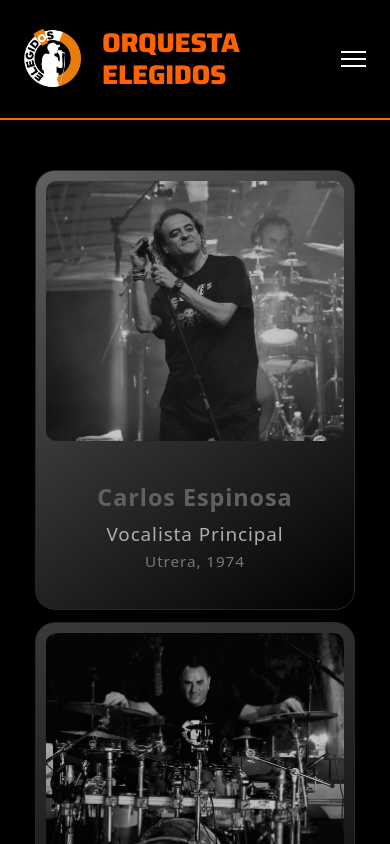
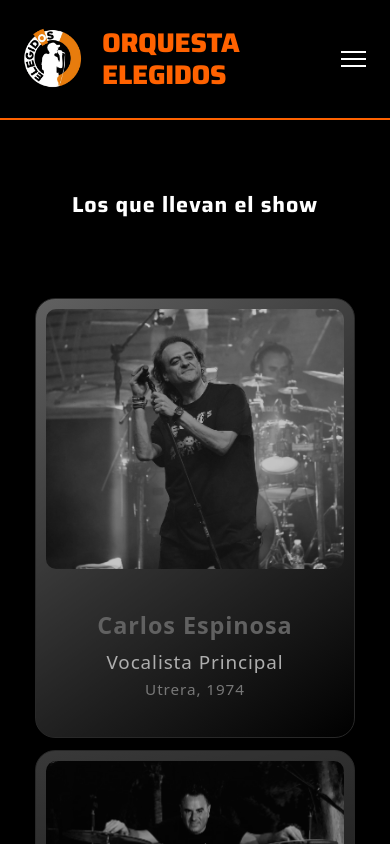
Before and after one commit to Izshin/Elegidos, a React (Vite) app: page /orquesta in a window 390 px wide. Shown: the top 844 px of the page. Built offline with nearby package versions, Linux system fonts and the light colour scheme.

Commit message:
arregalao

```diff
--- a/src/components/LaOrquesta.css
+++ b/src/components/LaOrquesta.css
@@ -56,7 +56,7 @@
 
 @media (max-width: 768px) {
   .la-orquesta {
-    padding: 4rem 0;
+    padding: 12rem 0 4rem;
   }
 
   .la-orquesta .container {
```
Also changed, not shown: public/vite.svg.
